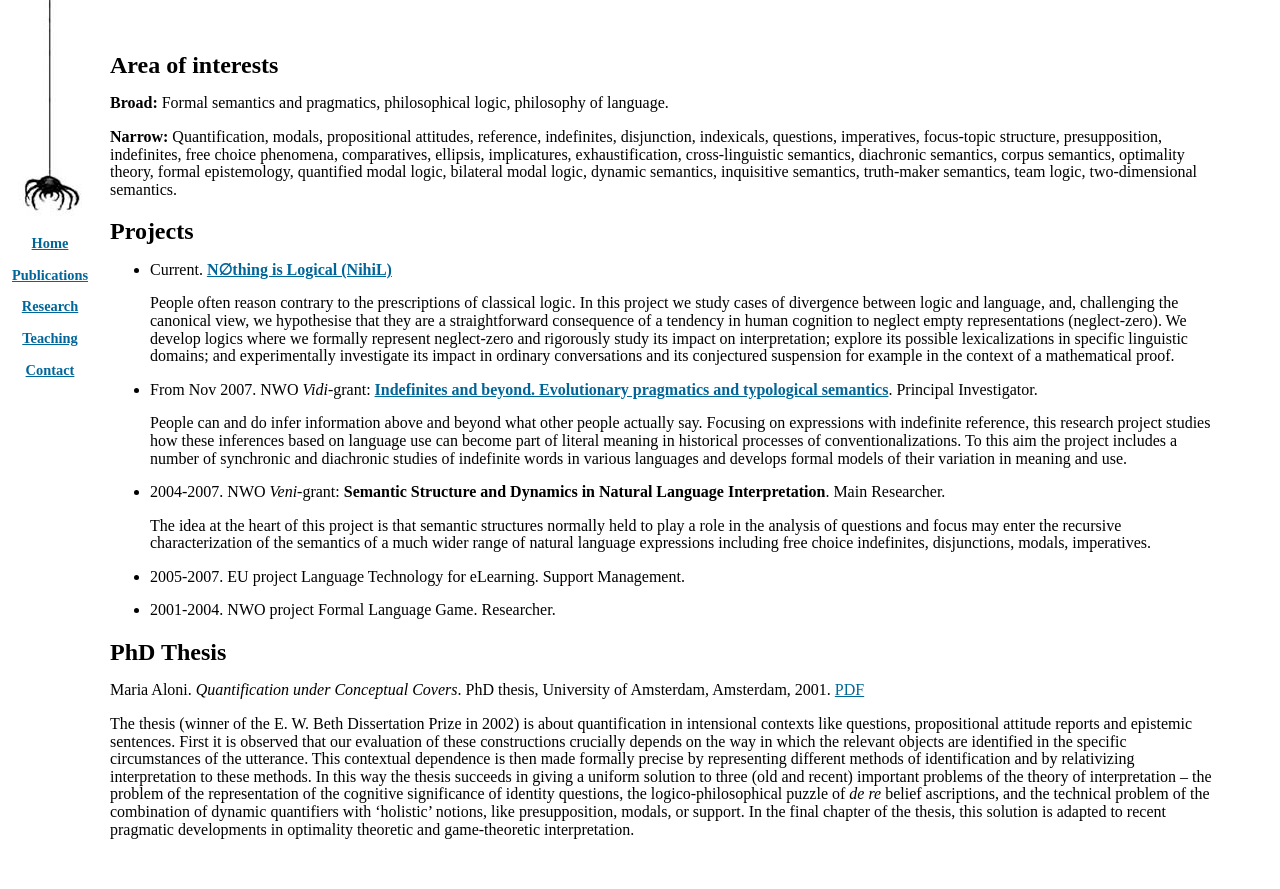
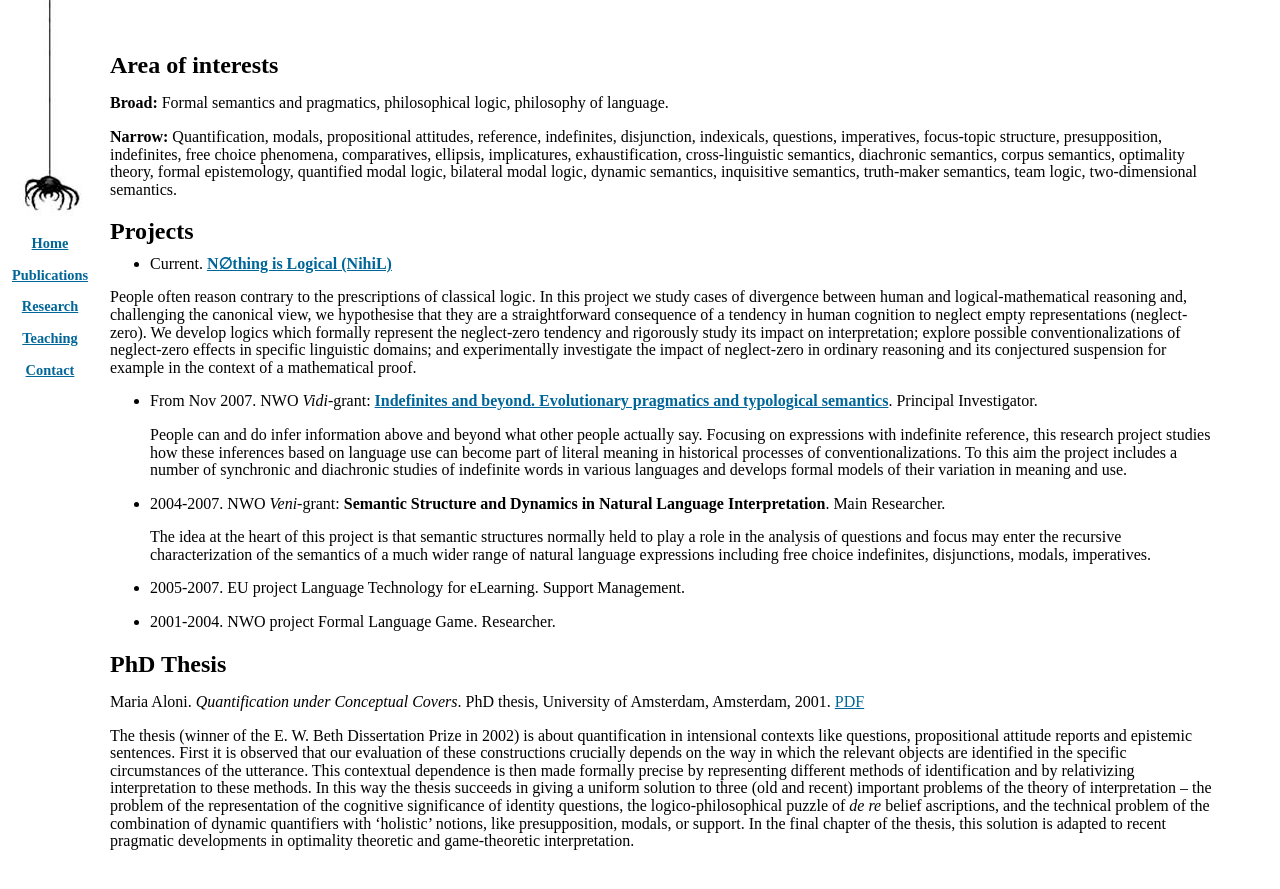
Before and after one commit to rednaw/site, a Jekyll site: the page built from content/research.md, in a window 1280 px wide. Shown: the top 889 px of the page. Built offline with Jekyll 4.4.1, drawn with Linux system fonts in a browser that asks for light colours; some web fonts are replaced.

Commit message:
Update research.md

```diff
--- a/content/research.md
+++ b/content/research.md
@@ -14,7 +14,7 @@
 ##  Projects
 - Current. [**N&#8709;thing is Logical (NihiL)**]({{ site.baseurl }}/Nihil)
 
-  People often reason contrary to the prescriptions of classical logic. In this project we study cases of divergence between logic and language, and, challenging the canonical view, we hypothesise that they are a straightforward consequence of a tendency in human cognition to neglect empty representations (neglect-zero). We develop logics where we formally represent neglect-zero and rigorously study its impact on interpretation; explore its possible lexicalizations in specific linguistic domains; and experimentally investigate its impact in ordinary conversations and its conjectured suspension for example in the context of a mathematical proof.
+ People often reason contrary to the prescriptions of classical logic. In this project we study cases of divergence between human and logical-mathematical reasoning and, challenging the canonical view, we hypothesise that they are a straightforward consequence of a tendency in human cognition to neglect empty representations (neglect-zero). We develop logics which formally represent the neglect-zero tendency and rigorously study its impact on interpretation; explore possible conventionalizations of neglect-zero effects in specific linguistic domains; and experimentally investigate the impact of neglect-zero in ordinary reasoning and its conjectured suspension for example in the context of a mathematical proof.
 - From Nov 2007. NWO *Vidi*-grant: [**Indefinites and beyond. Evolutionary pragmatics and typological semantics**]({{ site.baseurl }}/Indefinites). Principal Investigator.
 
   People can and do infer information above and beyond what other people actually say.  Focusing on expressions with indefinite reference, this research project studies how these inferences based on language use can become part of literal meaning in historical processes of conventionalizations. To this aim the project includes a number of synchronic and diachronic studies of indefinite words in various languages and  develops formal models of their variation in meaning and use.
```
